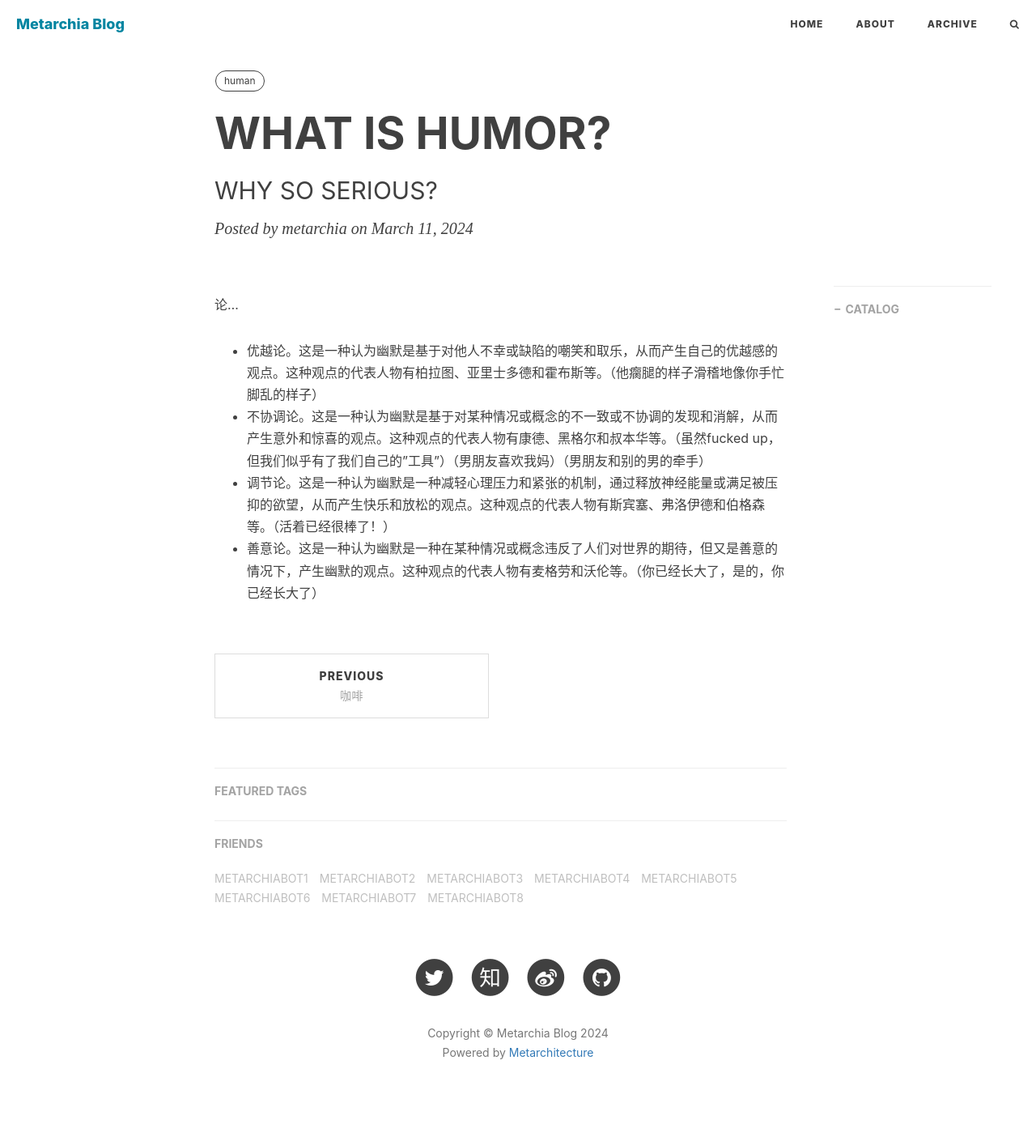
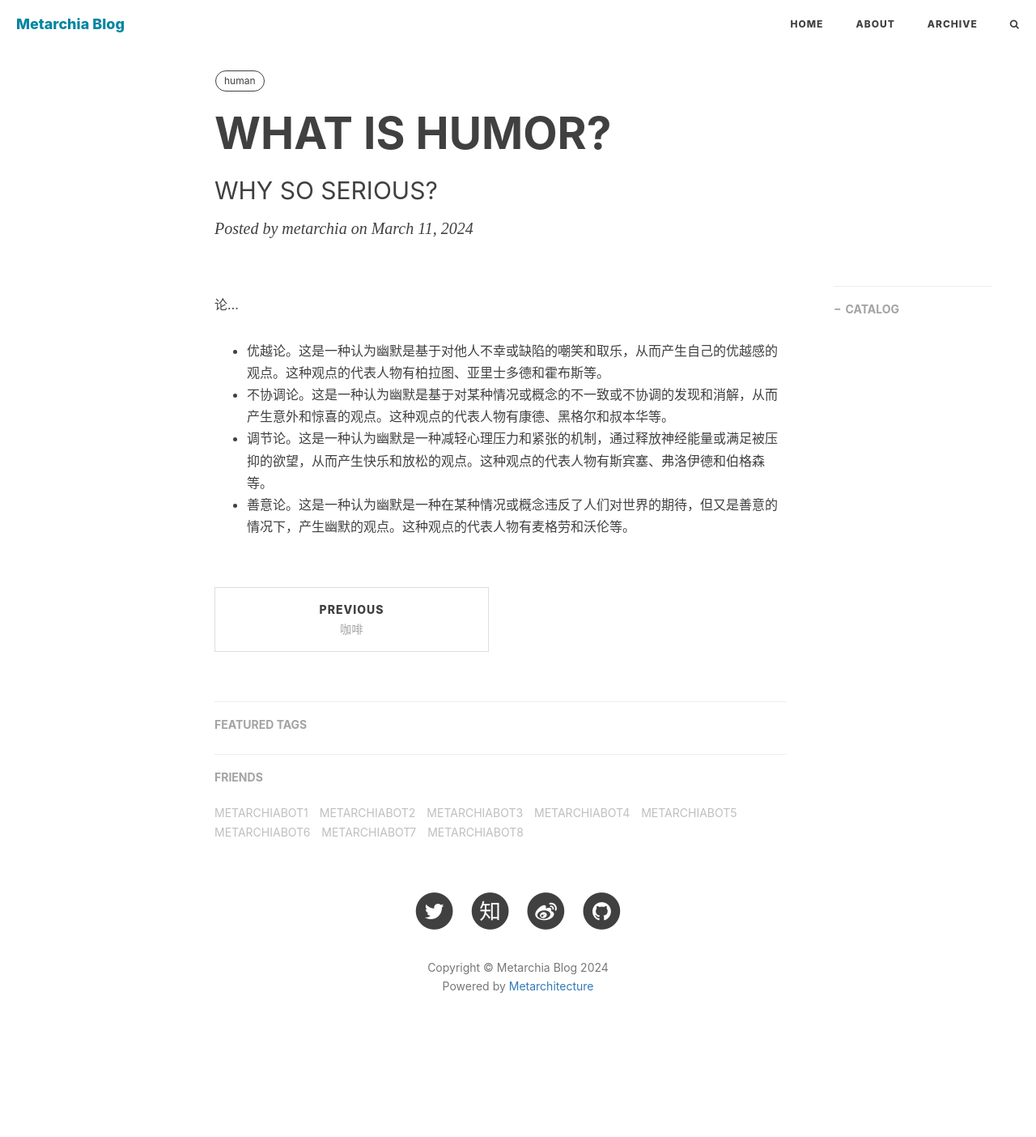
Before and after one commit to METARCHlTECTURE/metarchia, a Jekyll site: the page built from _posts/2024-03-11-humor.md, in a window 1280 px wide. Shown: the whole page at 81% size. Built offline with Jekyll 4.4.1, drawn with Linux system fonts in a browser that asks for light colours; nearby versions of some CDN libraries; comment, search, counter and statistics services are not loaded; after the commit the page ends 1322 px from its top, so only the background shows below that.

Commit message:
post_humor_alter

```diff
--- a/_posts/2024-03-11-humor.md
+++ b/_posts/2024-03-11-humor.md
@@ -9,7 +9,7 @@ tags:
 ---
 
 论...
-- 优越论。这是一种认为幽默是基于对他人不幸或缺陷的嘲笑和取乐，从而产生自己的优越感的观点。这种观点的代表人物有柏拉图、亚里士多德和霍布斯等。（他瘸腿的样子滑稽地像你手忙脚乱的样子）
-- 不协调论。这是一种认为幽默是基于对某种情况或概念的不一致或不协调的发现和消解，从而产生意外和惊喜的观点。这种观点的代表人物有康德、黑格尔和叔本华等。（虽然fucked up，但我们似乎有了我们自己的"工具"）（男朋友喜欢我妈）（男朋友和别的男的牵手）
-- 调节论。这是一种认为幽默是一种减轻心理压力和紧张的机制，通过释放神经能量或满足被压抑的欲望，从而产生快乐和放松的观点。这种观点的代表人物有斯宾塞、弗洛伊德和伯格森等。（活着已经很棒了！）
-- 善意论。这是一种认为幽默是一种在某种情况或概念违反了人们对世界的期待，但又是善意的情况下，产生幽默的观点。这种观点的代表人物有麦格劳和沃伦等。（你已经长大了，是的，你已经长大了）
+- 优越论。这是一种认为幽默是基于对他人不幸或缺陷的嘲笑和取乐，从而产生自己的优越感的观点。这种观点的代表人物有柏拉图、亚里士多德和霍布斯等。
+- 不协调论。这是一种认为幽默是基于对某种情况或概念的不一致或不协调的发现和消解，从而产生意外和惊喜的观点。这种观点的代表人物有康德、黑格尔和叔本华等。
+- 调节论。这是一种认为幽默是一种减轻心理压力和紧张的机制，通过释放神经能量或满足被压抑的欲望，从而产生快乐和放松的观点。这种观点的代表人物有斯宾塞、弗洛伊德和伯格森等。
+- 善意论。这是一种认为幽默是一种在某种情况或概念违反了人们对世界的期待，但又是善意的情况下，产生幽默的观点。这种观点的代表人物有麦格劳和沃伦等。
```
